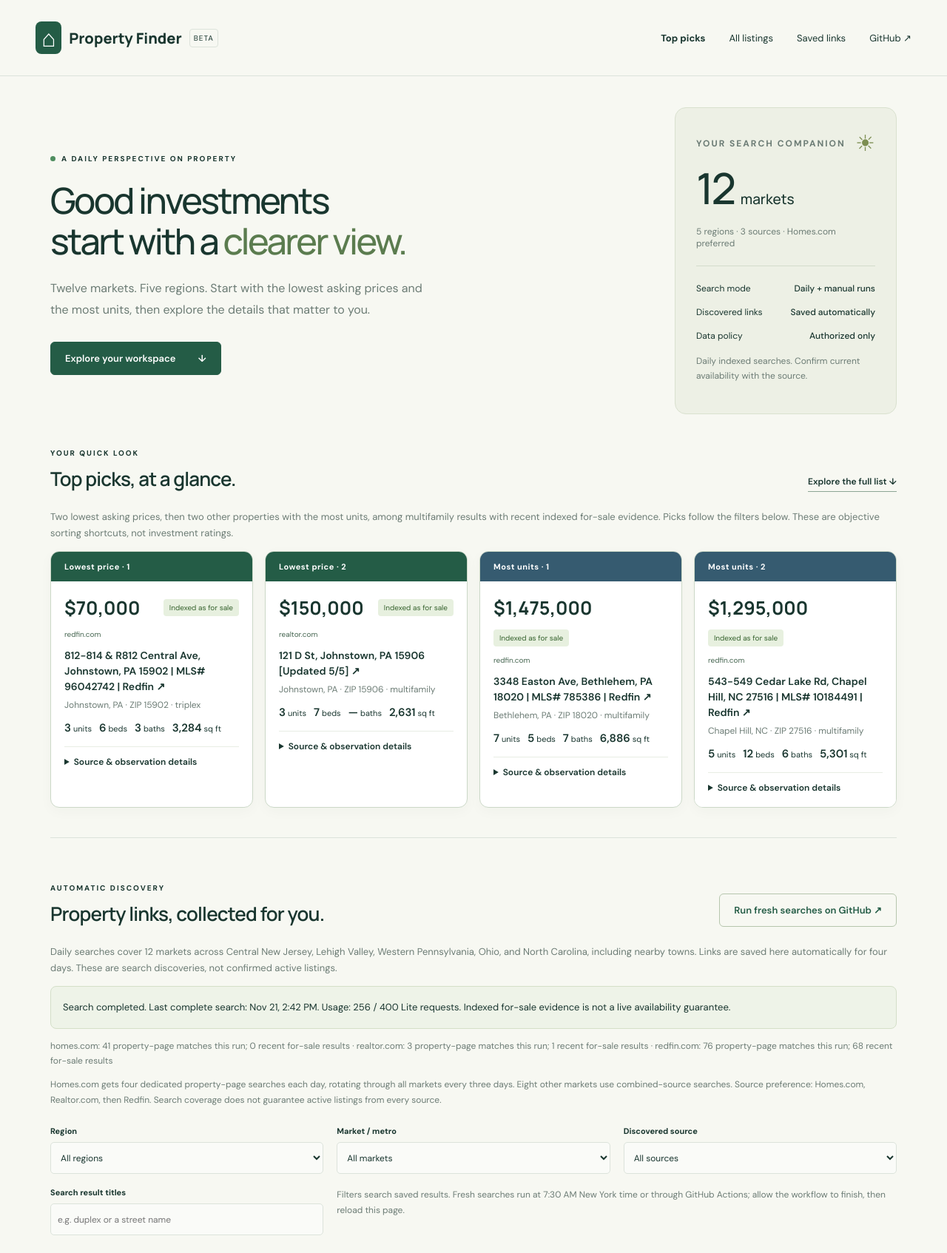
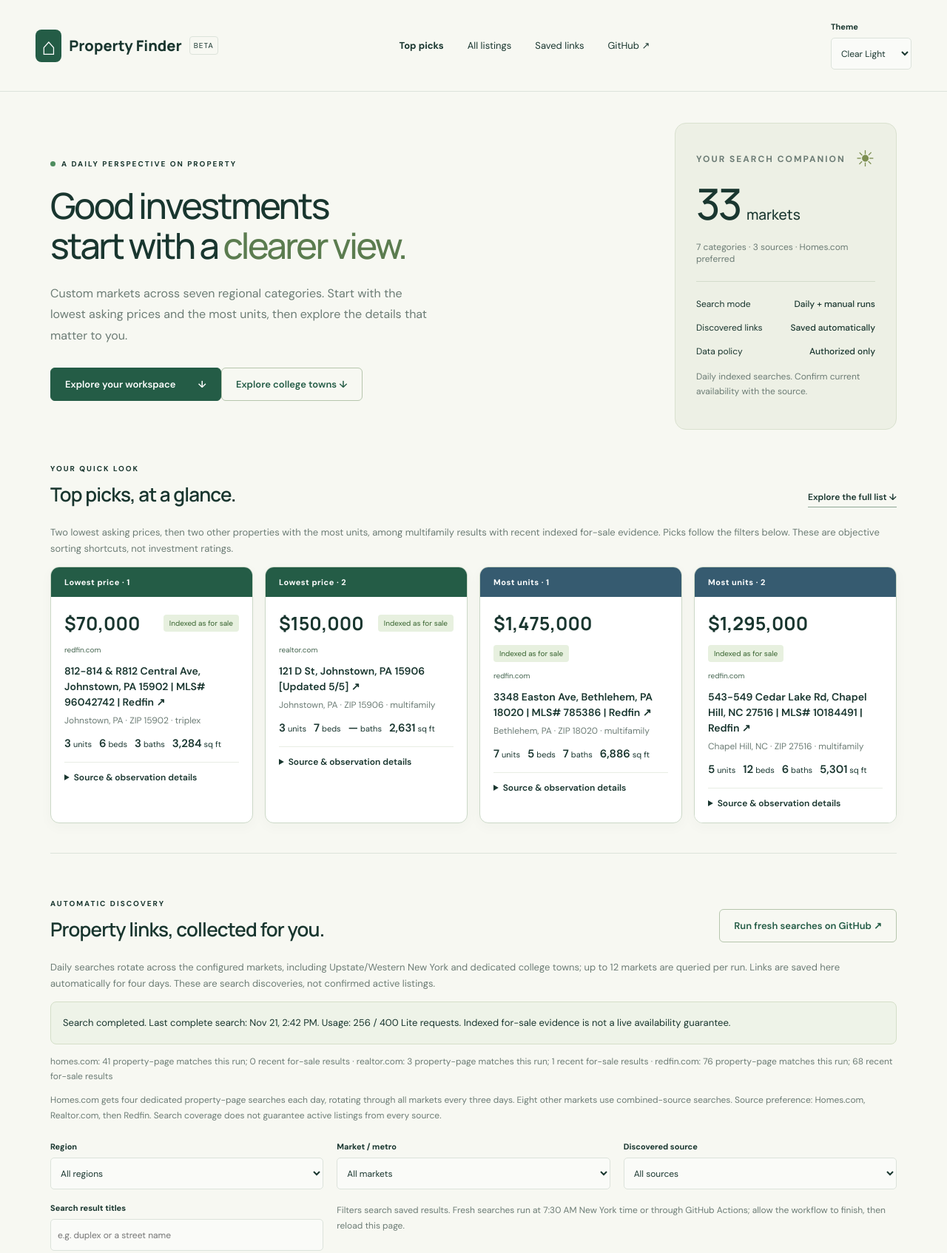
Before and after one commit to WaseemRaza844/property-finder, a website with bundled scripts: page web/index.html in a window 1280 px wide. Shown: the top 1694 px of the page at 74% size. Built offline with nearby package versions, Linux system fonts and the light colour scheme.

Commit message:
feat: theme selector and college-town entry point in dashboard

```diff
--- a/web/index.html
+++ b/web/index.html
@@ -2,19 +2,19 @@
 <html lang="en">
 <head><meta charset="utf-8"><meta name="viewport" content="width=device-width,initial-scale=1"><meta name="description" content="Your daily workspace for multifamily property discovery, with transparent sources and four-day listing history."><title>Property Finder — A clearer view of your next investment</title><link rel="stylesheet" href="styles.css"><script type="module" src="app.js"></script></head>
 <body>
-<header><a class="brand" href="./" aria-label="Property Finder home"><span class="brand-icon">⌂</span> Property Finder<span class="beta">BETA</span></a><nav aria-label="Main"><a href="#top-picks-workspace">Top picks</a><a href="#automatic-workspace">All listings</a><a href="#saved-workspace">Saved links</a><a href="https://github.com/WaseemRaza844/property-finder" target="_blank" rel="noopener noreferrer">GitHub ↗</a></nav></header>
+<header><a class="brand" href="./" aria-label="Property Finder home"><span class="brand-icon">⌂</span> Property Finder<span class="beta">BETA</span></a><nav aria-label="Main"><a href="#top-picks-workspace">Top picks</a><a href="#automatic-workspace">All listings</a><a href="#saved-workspace">Saved links</a><a href="https://github.com/WaseemRaza844/property-finder" target="_blank" rel="noopener noreferrer">GitHub ↗</a></nav><label class="theme-switcher" for="theme-select"><span>Theme</span><select id="theme-select" aria-label="Color theme"><option value="clear">Clear Light</option><option value="ocean">Coastal Blue</option><option value="forest">Forest</option><option value="dark">Slate Dark</option></select></label></header>
 <main>
-<section class="hero"><div><p class="eyebrow"><span class="dot"></span> A DAILY PERSPECTIVE ON PROPERTY</p><h1>Good investments<br>start with a <em>clearer view.</em></h1><p class="intro">Twelve markets. Five regions. Start with the lowest asking prices and the most units, then explore the details that matter to you.</p><a class="button" href="#automatic-workspace">Explore your workspace <span>↓</span></a></div><aside class="morning"><span class="sun">☀</span><p class="eyebrow">YOUR SEARCH COMPANION</p><strong>12 <small>markets</small></strong><p>5 regions · 3 sources · Homes.com preferred</p><hr><div><span>Search mode</span><b>Daily + manual runs</b></div><div><span>Discovered links</span><b>Saved automatically</b></div><div><span>Data policy</span><b>Authorized only</b></div><p class="muted">Daily indexed searches. Confirm current availability with the source.</p></aside></section>
+<section class="hero"><div><p class="eyebrow"><span class="dot"></span> A DAILY PERSPECTIVE ON PROPERTY</p><h1>Good investments<br>start with a <em>clearer view.</em></h1><p class="intro">Custom markets across seven regional categories. Start with the lowest asking prices and the most units, then explore the details that matter to you.</p><div class="hero-actions"><a class="button" href="#automatic-workspace">Explore your workspace <span>↓</span></a><button id="browse-college" class="button secondary" type="button">Explore college towns ↓</button></div></div><aside class="morning"><span class="sun">☀</span><p class="eyebrow">YOUR SEARCH COMPANION</p><strong><span id="market-total">33</span> <small>markets</small></strong><p><span id="region-total">7</span> categories · 3 sources · Homes.com preferred</p><hr><div><span>Search mode</span><b>Daily + manual runs</b></div><div><span>Discovered links</span><b>Saved automatically</b></div><div><span>Data policy</span><b>Authorized only</b></div><p class="muted">Daily indexed searches. Confirm current availability with the source.</p></aside></section>
 <section id="top-picks-workspace" class="top-picks-workspace" aria-labelledby="picks-heading"><div class="section-heading"><div><p class="eyebrow">YOUR QUICK LOOK</p><h2 id="picks-heading">Top picks, at a glance.</h2></div><a class="text-link" href="#automatic-workspace">Explore the full list ↓</a></div><p class="source-intro">Two lowest asking prices, then two other properties with the most units, among multifamily results with recent indexed for-sale evidence. Picks follow the filters below. These are objective sorting shortcuts, not investment ratings.</p><div id="top-picks" class="top-picks"></div><p id="picks-empty" class="saved-empty">Loading picks…</p></section>
 <section id="automatic-workspace" class="search-workspace">
 <div class="section-heading"><div><p class="eyebrow">AUTOMATIC DISCOVERY</p><h2>Property links, collected for you.</h2></div><a class="button secondary" href="https://github.com/WaseemRaza844/property-finder/actions/workflows/refresh.yml" target="_blank" rel="noopener noreferrer">Run fresh searches on GitHub ↗</a></div>
-<p class="source-intro">Daily searches cover 12 markets across Central New Jersey, Lehigh Valley, Western Pennsylvania, Ohio, and North Carolina, including nearby towns. Links are saved here automatically for four days. These are search discoveries, not confirmed active listings.</p>
+<p class="source-intro">Daily searches rotate across the configured markets, including Upstate/Western New York and dedicated college towns; up to 12 markets are queried per run. Links are saved here automatically for four days. These are search discoveries, not confirmed active listings.</p>
 <p id="discovery-status" class="discovery-status" role="status" aria-live="polite">Loading automatic search status…</p>
 <p id="discovery-source-coverage" class="muted" aria-live="polite"></p><p class="muted">Homes.com gets four dedicated property-page searches each day, rotating through all markets every three days. Eight other markets use combined-source searches. Source preference: Homes.com, Realtor.com, then Redfin. Search coverage does not guarantee active listings from every source.</p><div class="filter-grid discovery-controls"><label>Region<select id="discovery-region"><option value="">All regions</option></select></label><label>Market / metro<select id="discovery-market"><option value="">All markets</option></select></label><label>Discovered source<select id="discovery-source"><option value="">All sources</option><option value="homes.com">Homes.com · preferred</option><option value="realtor.com">Realtor.com</option><option value="redfin.com">Redfin</option></select></label><label>Search result titles<input id="discovery-keyword" placeholder="e.g. duplex or a street name"></label><div><p class="muted">Filters search saved results. Fresh searches run at 7:30 AM New York time or through GitHub Actions; allow the workflow to finish, then reload this page.</p></div></div>
 <div class="filter-grid organized-controls"><label>Town<select id="discovery-town"><option value="">All towns</option></select></label><label>ZIP code<select id="discovery-zip"><option value="">All ZIP codes</option></select></label><label>Status<select id="discovery-status-filter"><option value="active">For-sale evidence only</option><option value="review">Include unverified for review</option></select></label><label>Maximum price<input id="discovery-price" type="number" min="0" placeholder="No maximum"></label><label>Group by<select id="discovery-group"><option value="town">Town</option><option value="zip">ZIP code</option><option value="region">Region</option><option value="market">Search market</option><option value="source">Source</option><option value="none">No grouping</option></select></label><label>Sort by<select id="discovery-sort"><option value="price">Price: low to high</option><option value="price_desc">Price: high to low</option><option value="town">Town A–Z</option><option value="market">Search market</option><option value="beds">Most bedrooms</option><option value="sqft">Largest area</option><option value="units">Most units</option><option value="newest">Newest discovery</option></select></label><label class="checkbox-label"><input id="discovery-complete" type="checkbox"> Require price, beds, area &amp; units</label><label class="checkbox-label"><input id="discovery-compact" type="checkbox" checked> Compact rows</label></div>
 <div class="group-toolbar"><button id="expand-groups" class="reset" type="button">Expand groups</button><button id="collapse-groups" class="reset" type="button">Collapse groups</button><button id="reset-discovery" class="reset" type="button">Reset filters</button></div>
 <p class="muted">Default: results with explicit for-sale evidence retrieved within 36 hours. A source not scheduled in this rotation may retain its recent observation; missing or failed searches do not refresh it. Sold, off-market and pending results are always hidden. Unknown status and older observations require the review view. A dash means the source did not supply a usable value; no facts are invented.</p>
-<p id="discovery-count" class="muted" aria-live="polite"></p><div id="discovery-results" class="organized-results"></div><p id="discovery-empty" class="saved-empty" hidden></p><details class="query-details"><summary>Search coverage and status</summary><p class="muted">Exa Lite returns up to 10 results per search and supplies indexed text, without live crawling the property websites. Numeric facts and a short status-evidence line are extracted; raw text and images are not published. Historical sales and comparable-home sections are ignored. Indexed for-sale evidence can be out of date; confirm availability with the source or agent. Each market uses one search (12 requests per run): four dedicated Homes.com property-page queries and eight combined-source queries. The rotation changes daily. Homes.com is preferred for exact matching addresses with recent for-sale evidence. Missing facts are never copied from another source. Regions and markets are query labels, not verified geographic boundaries; town and ZIP come from the property URL/title when supplied.</p><div id="discovery-reports" class="muted"></div></details>
+<p id="discovery-count" class="muted" aria-live="polite"></p><div id="discovery-results" class="organized-results"></div><p id="discovery-empty" class="saved-empty" hidden></p><details class="query-details"><summary>Search coverage and status</summary><p class="muted">Exa Lite returns up to 10 results per search and supplies indexed text, without live crawling the property websites. Numeric facts and a short status-evidence line are extracted; raw text and images are not published. Historical sales and comparable-home sections are ignored. Indexed for-sale evidence can be out of date; confirm availability with the source or agent. Each run uses at most 12 searches with priority markets and rotating additional markets. Dedicated Homes.com queries rotate among the searched markets. Homes.com is preferred for exact matching addresses with recent for-sale evidence. Missing facts are never copied from another source. Regions and markets are query labels, not verified geographic boundaries; town and ZIP come from the property URL/title when supplied.</p><div id="discovery-reports" class="muted"></div></details>
 </section>
 <section id="search-workspace" class="search-workspace">
 <div class="section-heading"><div><p class="eyebrow">ONE SEARCH. THREE SOURCES.</p><h2>Set your criteria. Explore the market.</h2></div><span class="outline-badge">Free · No account needed</span></div>
```
